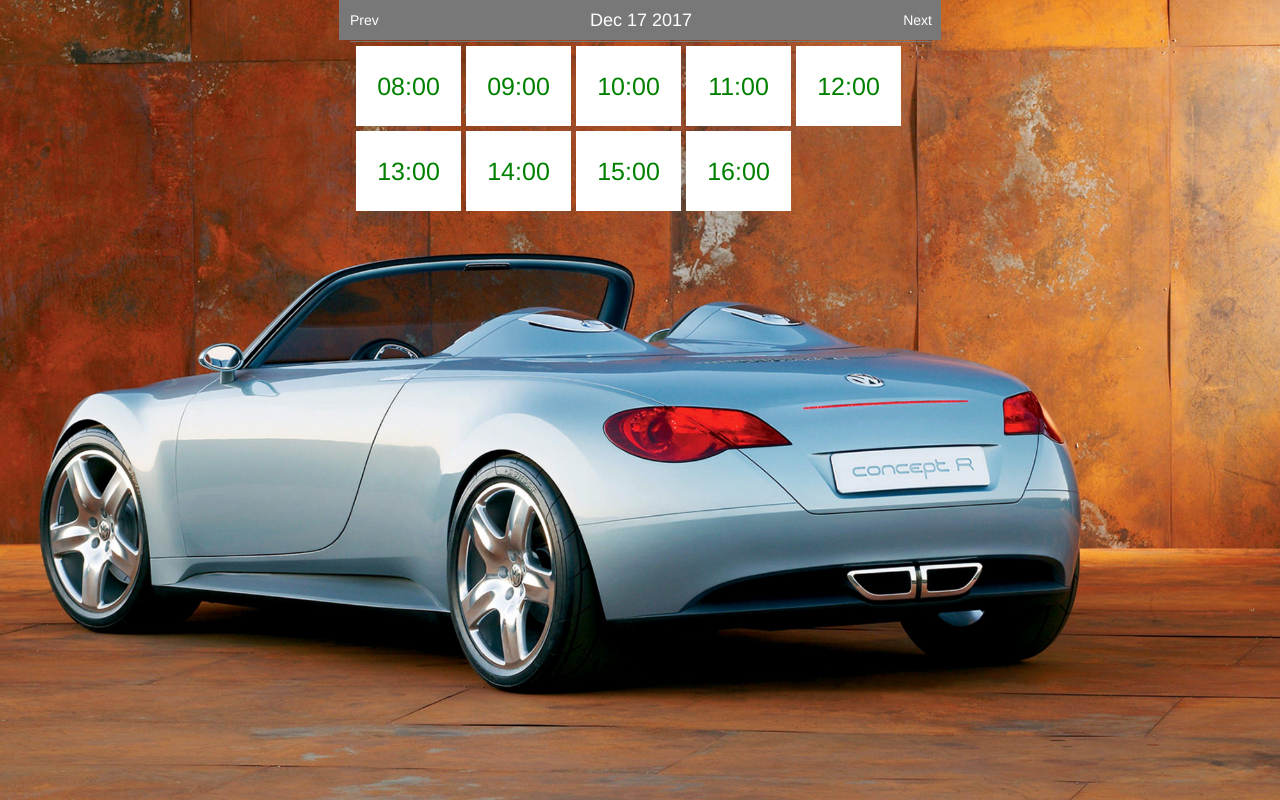
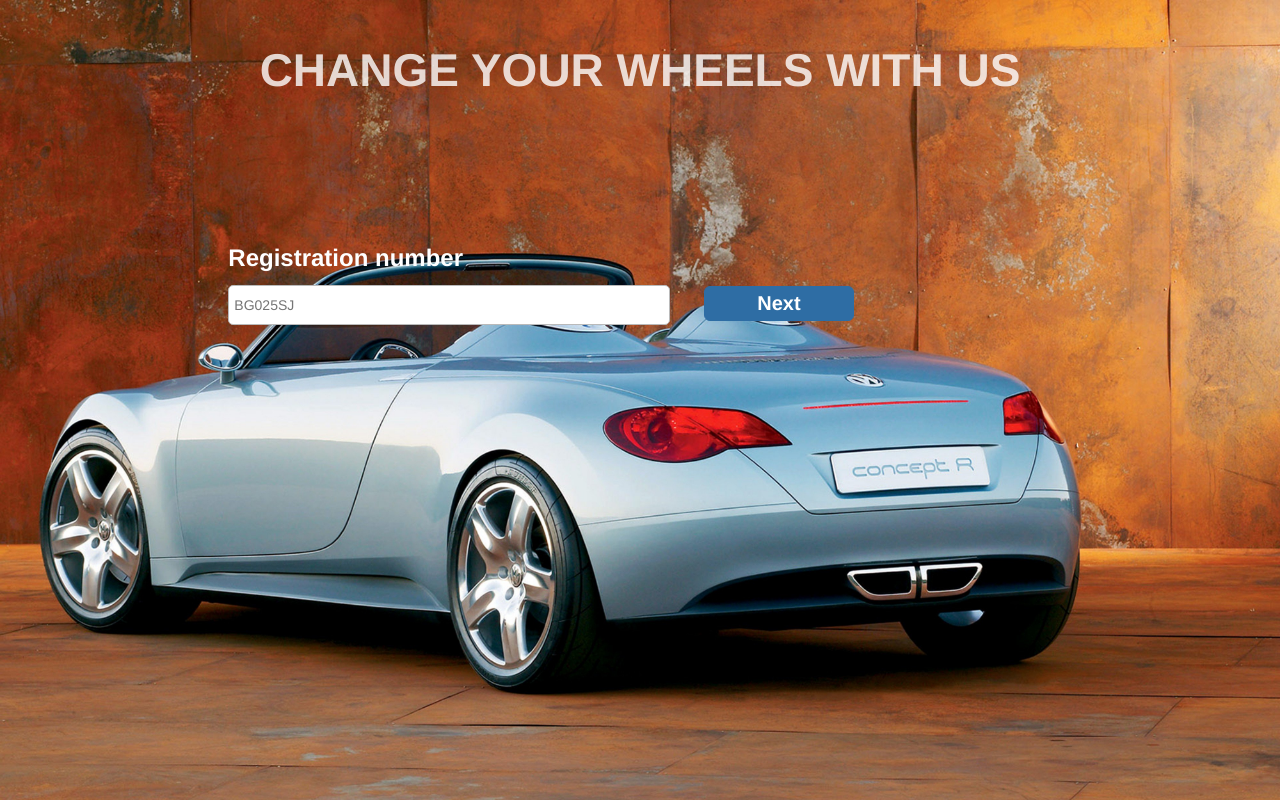
Before and after one commit to miroslavribac/booking_system, a PHP site: page / in a window 1280 px wide. Run offline with PHP 8.4, Linux system fonts and the light colour scheme; data that the repository does not hold is empty; some libraries are stand-ins or nearby versions.

Commit message:
Update Calendar

```diff
--- a/app/assets/css/style.css
+++ b/app/assets/css/style.css
@@ -98,25 +98,17 @@ body {
 .custom-location{
     display:none;
 }
-.active{
-    display: block;
-}
-.hidden{
-    display:none;
-}
-.active-inline{
-    display:inline-block;
-}
 
 /****************** Calendar css ****************/
-div#calendar{
+.calendar{
     margin:0px auto;
     padding:0px;
     width: 602px;
     font-family:Helvetica, "Times New Roman", Times, serif;
+    display:none;
 }
 
-div#calendar div.box{
+div.calendar div.box{
     position:relative;
     top:0px;
     left:0px;
@@ -125,7 +117,7 @@ div#calendar div.box{
     background-color:   #787878 ;
 }
 
-div#calendar div.header{
+div.calendar div.header{
     line-height:40px;
     vertical-align:middle;
     position:absolute;
@@ -136,8 +128,8 @@ div#calendar div.header{
     text-align:center;
 }
 
-div#calendar div.header a.prev,div#calendar div.header a.next,
-div#calendar div.header span.prev,div#calendar div.header span.next{
+div.calendar div.header a.prev-day,div.calendar div.header a.next-day,
+div.calendar div.header span.prev-day,div.calendar div.header span.next-day{
     position:absolute;
     top:0px;
     height: 17px;
@@ -147,19 +139,19 @@ div#calendar div.header span.prev,div#calendar div.header span.next{
     color:#FFF;
 }
 
-div#calendar div.header span.title{
+div.calendar div.header span.title{
     color:#FFF;
     font-size:18px;
 }
 
 
-div#calendar div.header a.prev,
-div#calendar div.header span.prev{
+div#calendar div.header a.prev-day,
+div#calendar div.header span.prev-day{
     left:0px;
 }
 
-div#calendar div.header a.next,
-div#calendar div.header span.next{
+div.calendar div.header a.next-day,
+div.calendar div.header span.next-day{
     right:0px;
 }
 
@@ -167,14 +159,14 @@ div#calendar div.header span.next{
 
 
 /*******************************Calendar Content Cells*********************************/
-div#calendar div.box-content{
+div.calendar div.box-content{
     border:1px solid #787878 ;
     border-top:none;
 }
 
 
 
-div#calendar ul.label{
+div.calendar ul.label{
     float:left;
     margin: 0px;
     padding: 0px;
@@ -182,7 +174,7 @@ div#calendar ul.label{
     margin-left: 5px;
 }
 
-div#calendar ul.label li{
+div.calendar ul.label li{
     margin:0px;
     padding:0px;
     margin-right:5px;
@@ -199,7 +191,7 @@ div#calendar ul.label li{
 }
 
 
-div#calendar ul.dates{
+div.calendar ul.dates{
     float:left;
     margin: 0px;
     padding: 0px;
@@ -208,7 +200,7 @@ div#calendar ul.dates{
 }
 
 /** overall width = width+padding-right**/
-div#calendar ul.dates li{
+div.calendar ul.dates li{
     margin:0px;
     padding:0px;
     margin-right:5px;
@@ -232,22 +224,31 @@ div#calendar ul.dates li{
 div.clear{
     clear:both;
 }
-div#calendar ul.dates .slot-green {
+div.calendar ul.dates .slot-green {
     background-color: #ffffff;
     color: green;
     cursor: pointer;
 }
-div#calendar ul.dates .slot-green:hover {
+div.calendar ul.dates .slot-green:hover {
     background-color: green;
     color: #ffffff;
 }
-div#calendar ul.dates .slot-red {
+div.calendar ul.dates .slot-red {
     background-color: #ffffff;
     color: red;
     /*cursor: pointer;*/
     cursor: not-allowed;
 }
-div#calendar ul.dates .slot-red:hover{
+div.calendar ul.dates .slot-red:hover{
     background-color: red;
     color: #ffffff;
 }
+.active{
+    display: block;
+}
+.hidden{
+    display:none;
+}
+.active-inline{
+    display:inline-block;
+}
--- a/app/assets/js/custom.js
+++ b/app/assets/js/custom.js
@@ -9,7 +9,7 @@ $(document).ready(function(){
     function toggleBookingFormInputs(){
 
         $(".car-registration .next").click(function(){
-            $(".booking-date").toggleClass("active");
+            $(".calendar").toggleClass("active");
             $(".car-registration").toggleClass("hidden");
         });
         $(".booking-date .next").click(function(){
@@ -54,4 +54,14 @@ $(document).ready(function(){
         alert($(this).attr("id"));
     });
 
+
+    updateCalendar();
+
+    function updateCalendar(){
+        $(".header a").click(function(e){
+            e.preventDefault();
+            alert('Works');
+        });
+    }
+
 });
--- a/app/index.php
+++ b/app/index.php
@@ -16,80 +16,93 @@ include("classes/Calendar.php");
 </head>
 <body>
 
+<!--    --><?php
+    $calendar = new Calendar();
+//    echo $calendar->show();
+//    ?>
+
 <div class="container-fluid">
-    <?php
-    $calendar = new Calendar();
-    echo $calendar->show();
-    ?>
+    <div class="row">
+        <h1>CHANGE YOUR WHEELS WITH US</h1>
+        <div class="col-sm-9 col-sm-offset-2">
+            <section class="booking">
+                <form class="booking-form" action="#" method="POST">
+                    <div class="car-registration">
+                        <p>Registration number</p>
+                        <input type="text" name="registration-number" id="registration-number" placeholder="BG025SJ"/>
+                        <button type="button" class="next">Next</button>
+                    </div>
+                    <div class="calendar">
+                        <p>Choose your booking date</p>
+                        <div class="box">
+                            <div class="header">
+                                <div id="<?php echo $calendar->_currentMonth(); ?>" class="prev-month">
+                                    <a id="<?php echo $calendar->_currentDay(); ?>" class="prev-day" href="">Prev</a>
+                                </div>
+                                <span class="title"><?php echo $calendar->_currentMonth() . " " . $calendar->_currentDay() . " " . $calendar->_currentYear(); ?></span>
+                                <div id="" class="next-month">
+                                    <a id="" class="next-day" href="">Next</a>
+                                </div>
+                                <div class="box-content">
+                                    <ul class="dates">
+                                        <li id="08:00" class="slot-green">08:00</li>
+                                        <li id="08:00" class="slot-green">09:00</li>
+                                        <li id="08:00" class="slot-red">10:00</li>
+                                        <li id="08:00" class="slot-green">11:00</li>
+                                        <li id="08:00" class="slot-red">12:00</li>
+                                        <li id="08:00" class="slot-green">13:00</li>
+                                        <li id="08:00" class="slot-green">14:00</li>
+                                        <li id="08:00" class="slot-green">15:00</li>
+                                        <li id="08:00" class="slot-green">16:00</li>
+                                    </ul>
+                                </div>
+                            </div>
+                        </div>
+                    </div>
+                    <div class="personal-info">
+                        <p>Personal Informations</p>
+                        <div class="form-group">
+                            <input placeholder="First name" type="text" name="first-name" id="first-name" class="first-name" />
+                        </div>
+                        <div class="form-group">
+                            <input placeholder="Last name" type="text" name="last-name" id="last-name" class="last-name" />
+                        </div>
+                        <div class="form-group">
+                            <input placeholder="Email" type="text" name="email" id="email" class="email" />
+                        </div>
+                        <div class="form-group">
+                            <input placeholder="Address" type="text" name="address" id="address" class="address" />
+                        </div>
+                        <div class="form-group">
+                            <input type="checkbox" id="person" name="person" class="person" />
+                            <span class="person">Person</span>
+                        </div>
+                        <div class="form-group">
+                            <input type="checkbox" id="company" name="company" class="company" />
+                            <span class="company">Company</span>
+                        </div>
+                        <div class="form-group">
+                            <button type="button" class="next">Next</button>
+                        </div>
+                    </div>
+                    <div class="location-info">
+                        <p>Choose your location</p>
+                        <div class="form-group">
+                            <input type="checkbox" name="our-service" id="our-service" class="our-service" />
+                            <span class="service">Come to our service</span>
+                        </div>
+                        <div class="form-group">
+                            <input type="checkbox" name="your-location" id="your-location" class="your-location" />
+                            <span class="customer">We come to your location</span>
+                        </div>
+                        <input type="text" name="custom-location" id="custom-location" class="custom-location" placeholder="Please enter your location" />
+                        <button type="submit" class="next">Next</button>
+                    </div>
+                </form>
+            </section>
+        </div>
+    </div>
 </div>
-
-<!--<div class="container-fluid">-->
-<!--    <div class="row">-->
-<!--        <h1>CHANGE YOUR WHEELS WITH US</h1>-->
-<!--        <div class="col-sm-9 col-sm-offset-2">-->
-<!--            <section class="booking">-->
-<!--                <form class="booking-form" action="#" method="POST">-->
-<!--                    <div class="car-registration">-->
-<!--                        <p>Registration number</p>-->
-<!--                        <input type="text" name="registration-number" id="registration-number" placeholder="BG025SJ"/>-->
-<!--                        <button type="button" class="next">Next</button>-->
-<!--                    </div>-->
-<!--                    <div class="booking-date">-->
-<!--                        <p>Choose your booking date</p>-->
-<!--                        <div class='input-group date' id='datepicker'>-->
-<!--                            <input name="date" id="date" type='text' class="form-control" />-->
-<!--                            <span class="input-group-addon">-->
-<!--                                <span class="glyphicon glyphicon-calendar"></span>-->
-<!--                            </span>-->
-<!--                        </div>-->
-<!--                        <div class="form-froup">-->
-<!--                            <button type="button" class="next">Next</button>-->
-<!--                        </div>-->
-<!--                    </div>-->
-<!--                    <div class="personal-info">-->
-<!--                        <p>Personal Informations</p>-->
-<!--                        <div class="form-group">-->
-<!--                            <input placeholder="First name" type="text" name="first-name" id="first-name" class="first-name" />-->
-<!--                        </div>-->
-<!--                        <div class="form-group">-->
-<!--                            <input placeholder="Last name" type="text" name="last-name" id="last-name" class="last-name" />-->
-<!--                        </div>-->
-<!--                        <div class="form-group">-->
-<!--                            <input placeholder="Email" type="text" name="email" id="email" class="email" />-->
-<!--                        </div>-->
-<!--                        <div class="form-group">-->
-<!--                            <input placeholder="Address" type="text" name="address" id="address" class="address" />-->
-<!--                        </div>-->
-<!--                        <div class="form-group">-->
-<!--                            <input type="checkbox" id="person" name="person" class="person" />-->
-<!--                            <span class="person">Person</span>-->
-<!--                        </div>-->
-<!--                        <div class="form-group">-->
-<!--                            <input type="checkbox" id="company" name="company" class="company" />-->
-<!--                            <span class="company">Company</span>-->
-<!--                        </div>-->
-<!--                        <div class="form-group">-->
-<!--                            <button type="button" class="next">Next</button>-->
-<!--                        </div>-->
-<!--                    </div>-->
-<!--                    <div class="location-info">-->
-<!--                        <p>Choose your location</p>-->
-<!--                        <div class="form-group">-->
-<!--                            <input type="checkbox" name="our-service" id="our-service" class="our-service" />-->
-<!--                            <span class="service">Come to our service</span>-->
-<!--                        </div>-->
-<!--                        <div class="form-group">-->
-<!--                            <input type="checkbox" name="your-location" id="your-location" class="your-location" />-->
-<!--                            <span class="customer">We come to your location</span>-->
-<!--                        </div>-->
-<!--                        <input type="text" name="custom-location" id="custom-location" class="custom-location" placeholder="Please enter your location" />-->
-<!--                        <button type="submit" class="next">Next</button>-->
-<!--                    </div>-->
-<!--                </form>-->
-<!--            </section>-->
-<!--        </div>-->
-<!--    </div>-->
-<!--</div>-->
 
 
 
```
Also changed, not shown: app/classes/Calendar.php (+13 -10 lines), 1 other file.
